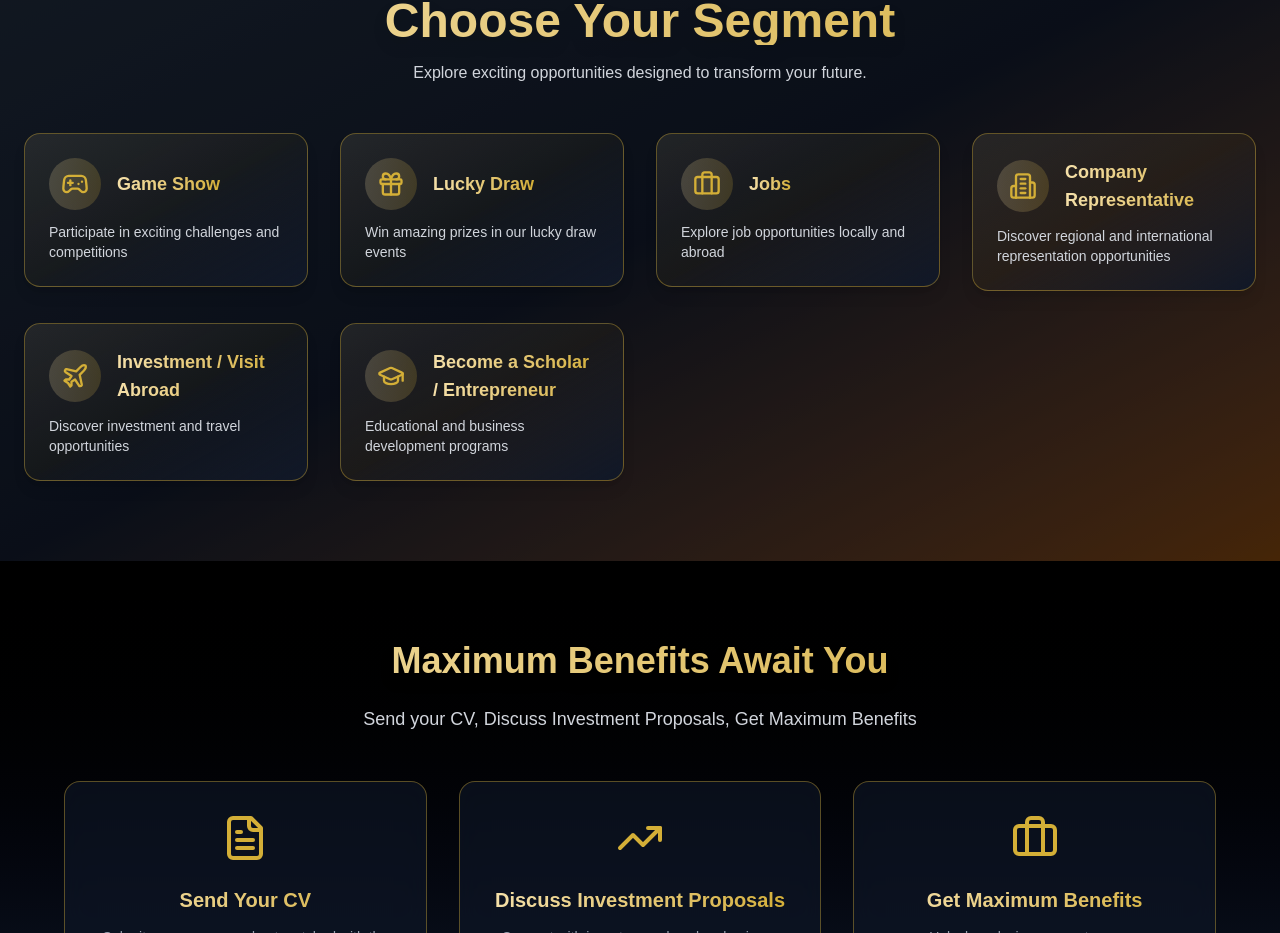
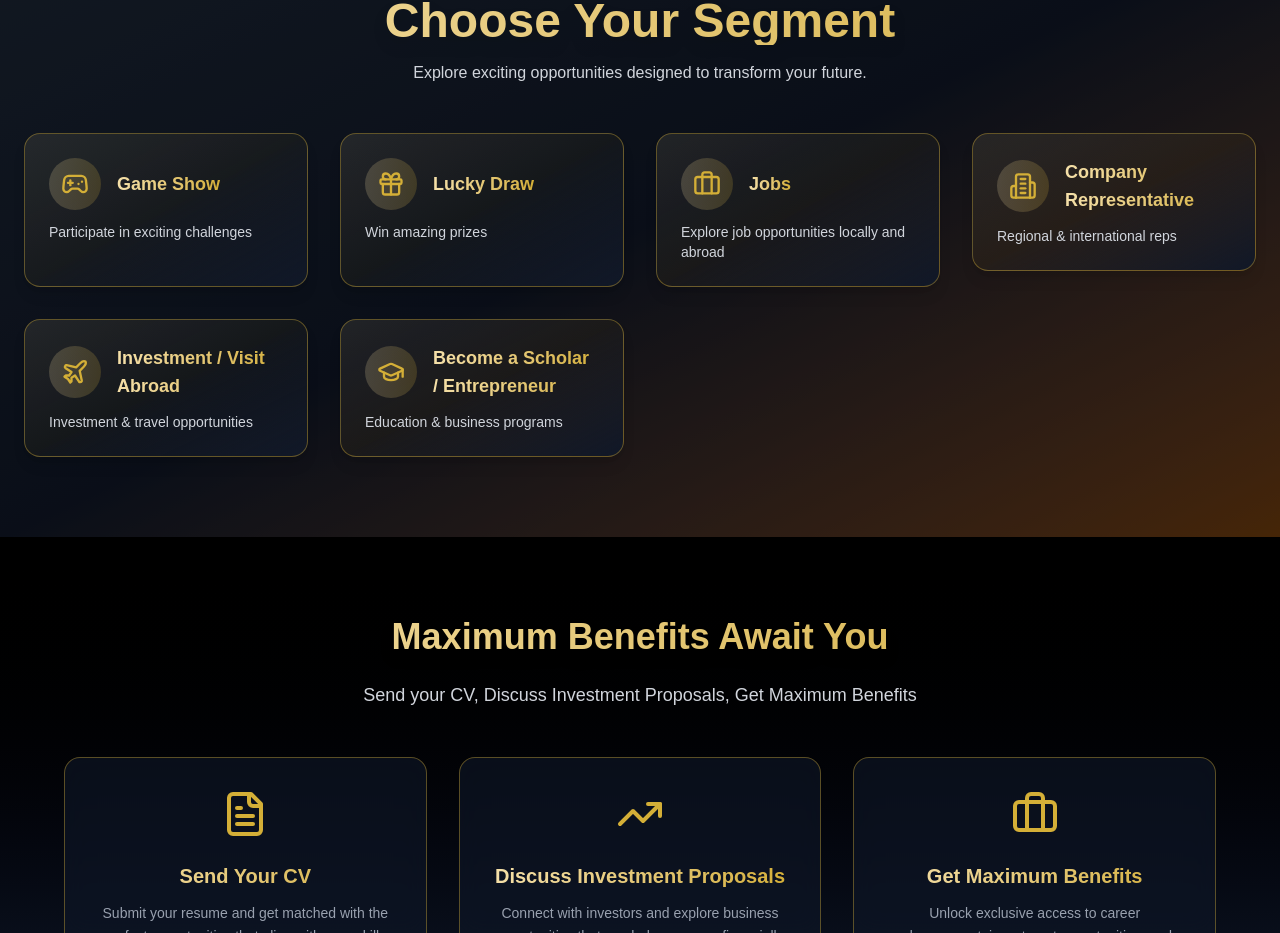
Before and after one commit to mazharktk5/game-show, a Next.js app: page / in a window 1280 px wide. Shown: the part 947-1880 px from the top of the page. Built offline with nearby package versions, Linux system fonts and the light colour scheme.

Commit message:
section segment updated

```diff
--- a/src/app/components/ChooseSegment.tsx
+++ b/src/app/components/ChooseSegment.tsx
@@ -12,59 +12,33 @@ import {
 } from "lucide-react";
 
 const segments = [
-    {
-        slug: "game-show",
-        name: "Game Show",
-        description: "Participate in exciting challenges and competitions",
-        icon: Gamepad2,
-    },
-    {
-        slug: "lucky-draw",
-        name: "Lucky Draw",
-        description: "Win amazing prizes in our lucky draw events",
-        icon: Gift,
-    },
-    {
-        slug: "jobs",
-        name: "Jobs",
-        description: "Explore job opportunities locally and abroad",
-        icon: Briefcase,
-    },
-    {
-        slug: "company-representative",
-        name: "Company Representative",
-        description: "Discover regional and international representation opportunities",
-        icon: Building2,
-    },
-    {
-        slug: "investment-abroad",
-        name: "Investment / Visit Abroad",
-        description: "Discover investment and travel opportunities",
-        icon: Plane,
-    },
-    {
-        slug: "scholar-entrepreneur",
-        name: "Become a Scholar / Entrepreneur",
-        description: "Educational and business development programs",
-        icon: GraduationCap,
-    },
+    { slug: "game-show", name: "Game Show", description: "Participate in exciting challenges", icon: Gamepad2 },
+    { slug: "lucky-draw", name: "Lucky Draw", description: "Win amazing prizes", icon: Gift },
+    { slug: "jobs", name: "Jobs", description: "Explore job opportunities locally and abroad", icon: Briefcase },
+    { slug: "company-representative", name: "Company Representative", description: "Regional & international reps", icon: Building2 },
+    { slug: "investment-abroad", name: "Investment / Visit Abroad", description: "Investment & travel opportunities", icon: Plane },
+    { slug: "scholar-entrepreneur", name: "Become a Scholar / Entrepreneur", description: "Education & business programs", icon: GraduationCap },
 ];
 
+// Segments that will be clickable links
+const linkedSegments = ["jobs", "company-representative", "investment-abroad", "scholar-entrepreneur"];
+
 export default function ChooseSegments() {
+
+    const handleUnavailableClick = (name: string) => {
+        alert(`${name} page is coming soon!`);
+    };
+
     return (
-        <section className="relative py-20 bg-gradient-to-br from-gray-800 via-gray-900 to-yellow-900 text-white">
-            {/* Overlay */}
+        <section id="segments" className="relative py-20 bg-gradient-to-br from-gray-800 via-gray-900 to-yellow-900 text-white">
             <div className="absolute inset-0 bg-black/40"></div>
-
             <div className="relative z-10 max-w-7xl mx-auto px-6">
-                {/* Heading */}
                 <motion.h2
                     initial={{ opacity: 0, y: 40 }}
                     whileInView={{ opacity: 1, y: 0 }}
                     viewport={{ once: true }}
                     transition={{ duration: 0.8 }}
-                    className="text-4xl md:text-5xl font-bold text-center
-            bg-gradient-to-r from-[#F5E0A9] to-[#D4AF37] bg-clip-text text-transparent drop-shadow-xl"
+                    className="text-4xl md:text-5xl font-bold text-center bg-gradient-to-r from-[#F5E0A9] to-[#D4AF37] bg-clip-text text-transparent drop-shadow-xl"
                 >
                     Choose Your Segment
                 </motion.h2>
@@ -79,39 +53,42 @@ export default function ChooseSegments() {
                     Explore exciting opportunities designed to transform your future.
                 </motion.p>
 
-                {/* Cards Grid */}
                 <div className="mt-12 grid grid-cols-1 sm:grid-cols-2 lg:grid-cols-3 xl:grid-cols-4 gap-8">
                     {segments.map((segment, idx) => {
                         const Icon = segment.icon;
 
-                        return (
-                            <Link key={segment.slug} href={`/segments/${segment.slug}`}>
+                        const cardContent = (
                             <motion.div
+                                key={segment.slug}
                                 initial={{ opacity: 0, y: 40 }}
                                 whileInView={{ opacity: 1, y: 0 }}
                                 viewport={{ once: true }}
                                 transition={{ duration: 0.6, delay: idx * 0.05 }}
-                                    className="relative cursor-pointer bg-gradient-to-br from-[#F5E0A9]/10 via-[#D4AF37]/5 to-gray-900
-                    p-6 rounded-2xl shadow-lg border border-[#D4AF37]/40
-                    hover:border-[#D4AF37] hover:shadow-[0_0_15px_rgba(212,175,55,0.5)]
-                    group transition duration-300"
+                                className="relative bg-gradient-to-br from-[#F5E0A9]/10 via-[#D4AF37]/5 to-gray-900 p-6 rounded-2xl shadow-lg border border-[#D4AF37]/40 group transition duration-300"
+                                onClick={() => {
+                                    if (!linkedSegments.includes(segment.slug) && segment.slug !== "lucky-draw") {
+                                        handleUnavailableClick(segment.name);
+                                    }
+                                }}
                             >
                                 <div className="flex items-center gap-4">
                                     <div className="p-3 rounded-full bg-gradient-to-r from-[#F5E0A9]/20 to-[#D4AF37]/20">
                                         <Icon className="w-7 h-7 text-[#D4AF37]" />
                                     </div>
-                                        <h3
-                                            className="text-lg font-semibold
-                        bg-gradient-to-r from-[#F5E0A9] to-[#D4AF37] bg-clip-text text-transparent"
-                                        >
+                                    <h3 className="text-lg font-semibold bg-gradient-to-r from-[#F5E0A9] to-[#D4AF37] bg-clip-text text-transparent">
                                         {segment.name}
                                     </h3>
                                 </div>
-                                    <p className="mt-3 text-gray-300 text-sm">
-                                        {segment.description}
-                                    </p>
+                                <p className="mt-3 text-gray-300 text-sm">{segment.description}</p>
                             </motion.div>
+                        );
+
+                        return linkedSegments.includes(segment.slug) ? (
+                            <Link key={segment.slug} href={`/segments/${segment.slug}`}>
+                                {cardContent}
                             </Link>
+                        ) : (
+                            cardContent
                         );
                     })}
                 </div>
```
Also changed, not shown: src/app/assets/luckydraw.jfif (added). Lines whose indentation alone changed are shown as unchanged.
